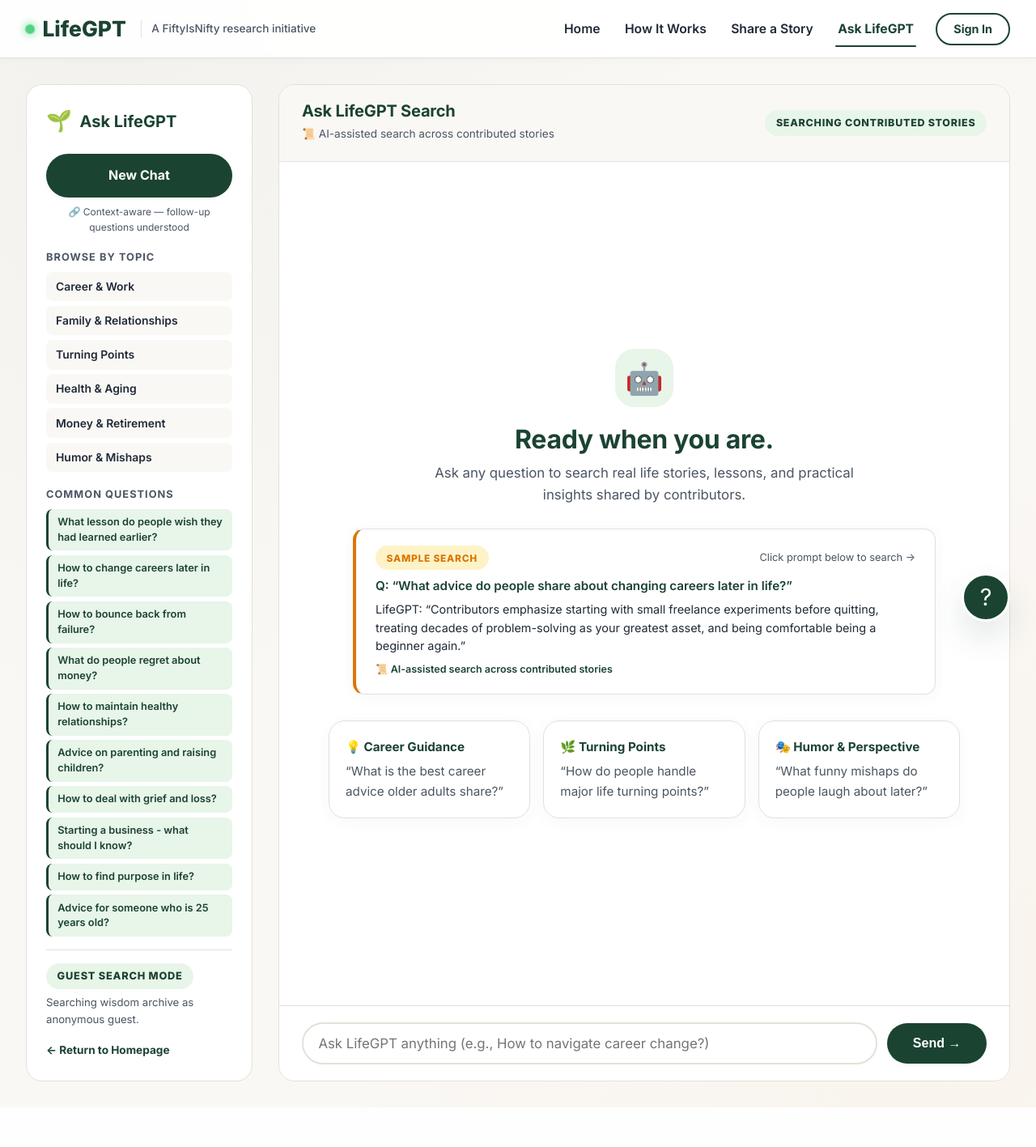
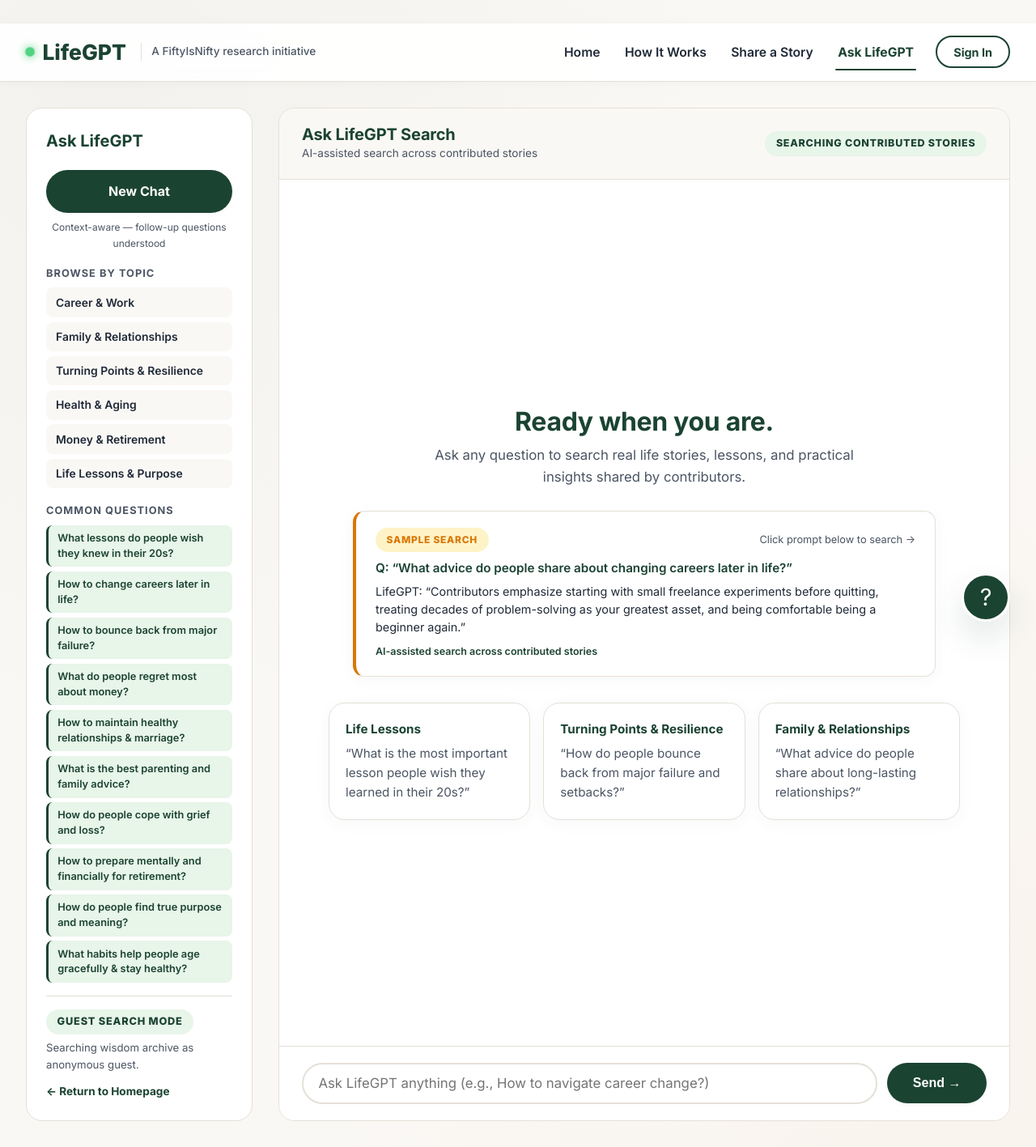
Before and after one commit to Vedika-Prashant-Chandratre/lifegpt, a PHP site: page /lifegpt/ask/ in a window 1280 px wide. Shown: the whole page at 81% size. Before the commit the page ends 1368 px from the top, so only its background shows below. Run offline with PHP 8.4, Linux system fonts and the light colour scheme.

Commit message:
feat: align sidebar topics and demo questions with RAG knowledge chunks for rich answers

```diff
--- a/ask/index.php
+++ b/ask/index.php
@@ -121,7 +121,7 @@
             <!-- Sidebar Header -->
             <div style="display: flex; align-items: center; justify-content: space-between; margin-bottom: 1.25rem;">
                 <div style="display: flex; align-items: center; gap: 0.6rem;">
-                    <span style="font-size: 1.6rem;"><span class="notranslate" translate="no">&#127793;</span></span><strong style="font-size: 1.25rem; color: var(--color-primary);">Ask LifeGPT</strong>
+                    <strong style="font-size: 1.25rem; color: var(--color-primary);">Ask LifeGPT</strong>
                 </div>
             </div>
 
@@ -129,35 +129,35 @@
                 New Chat
             </a>
             <p style="font-size:0.75rem; color:var(--color-text-muted); margin:-1rem 0 1.25rem; text-align:center;">
-                &#128279; Context-aware &mdash; follow-up questions understood
+                Context-aware &mdash; follow-up questions understood
             </p>
 
-            <!-- Explore Wisdom Topics -->
+            <!-- Explore Wisdom Topics (Derived from RAG database clusters) -->
             <div style="margin-bottom: 1.25rem;">
                 <h3 style="font-size: 0.8rem; text-transform: uppercase; letter-spacing: 0.08em; color: var(--color-text-muted); margin-bottom: 0.6rem;"><?php echo $t['ask_topics']; ?></h3>
                 <div style="display: flex; flex-direction: column; gap: 0.35rem;">
-                    <a href="javascript:void(0)" class="topic-q-link" data-question="What career advice do experienced people share about work and success?" onclick="window.askQuestion(this.getAttribute('data-question'))" style="font-size: 0.87rem; padding: 0.45rem 0.75rem; background: var(--color-bg-base); border-radius: var(--radius-sm); color: var(--color-text-main); text-decoration: none; cursor: pointer;">
+                    <a href="javascript:void(0)" class="topic-q-link" data-question="What career advice, work lessons, and insights on professional growth do experienced people share?" onclick="window.askQuestion(this.getAttribute('data-question'))" style="font-size: 0.87rem; padding: 0.45rem 0.75rem; background: var(--color-bg-base); border-radius: var(--radius-sm); color: var(--color-text-main); text-decoration: none; cursor: pointer;">
                         <?php echo $t['topic_career']; ?>
                     </a>
-                    <a href="javascript:void(0)" class="topic-q-link" data-question="What have people learned about maintaining healthy family relationships?" onclick="window.askQuestion(this.getAttribute('data-question'))" style="font-size: 0.87rem; padding: 0.45rem 0.75rem; background: var(--color-bg-base); border-radius: var(--radius-sm); color: var(--color-text-main); text-decoration: none; cursor: pointer;">
+                    <a href="javascript:void(0)" class="topic-q-link" data-question="What have people learned about maintaining healthy marriages, family bonds, and lasting friendships?" onclick="window.askQuestion(this.getAttribute('data-question'))" style="font-size: 0.87rem; padding: 0.45rem 0.75rem; background: var(--color-bg-base); border-radius: var(--radius-sm); color: var(--color-text-main); text-decoration: none; cursor: pointer;">
                         <?php echo $t['topic_family']; ?>
                     </a>
-                    <a href="javascript:void(0)" class="topic-q-link" data-question="How do people successfully navigate major life turning points and changes?" onclick="window.askQuestion(this.getAttribute('data-question'))" style="font-size: 0.87rem; padding: 0.45rem 0.75rem; background: var(--color-bg-base); border-radius: var(--radius-sm); color: var(--color-text-main); text-decoration: none; cursor: pointer;">
+                    <a href="javascript:void(0)" class="topic-q-link" data-question="How do people successfully navigate major life turning points, overcome adversity, and adapt to change?" onclick="window.askQuestion(this.getAttribute('data-question'))" style="font-size: 0.87rem; padding: 0.45rem 0.75rem; background: var(--color-bg-base); border-radius: var(--radius-sm); color: var(--color-text-main); text-decoration: none; cursor: pointer;">
                         <?php echo $t['topic_turning']; ?>
                     </a>
-                    <a href="javascript:void(0)" class="topic-q-link" data-question="What wisdom do people share about staying healthy and active as they age?" onclick="window.askQuestion(this.getAttribute('data-question'))" style="font-size: 0.87rem; padding: 0.45rem 0.75rem; background: var(--color-bg-base); border-radius: var(--radius-sm); color: var(--color-text-main); text-decoration: none; cursor: pointer;">
+                    <a href="javascript:void(0)" class="topic-q-link" data-question="What wisdom do older adults share about staying healthy, active, and mentally resilient as they age?" onclick="window.askQuestion(this.getAttribute('data-question'))" style="font-size: 0.87rem; padding: 0.45rem 0.75rem; background: var(--color-bg-base); border-radius: var(--radius-sm); color: var(--color-text-main); text-decoration: none; cursor: pointer;">
                         <?php echo $t['topic_health']; ?>
                     </a>
-                    <a href="javascript:void(0)" class="topic-q-link" data-question="What financial lessons and money advice do experienced people share?" onclick="window.askQuestion(this.getAttribute('data-question'))" style="font-size: 0.87rem; padding: 0.45rem 0.75rem; background: var(--color-bg-base); border-radius: var(--radius-sm); color: var(--color-text-main); text-decoration: none; cursor: pointer;">
+                    <a href="javascript:void(0)" class="topic-q-link" data-question="What financial lessons, saving strategies, and retirement advice do experienced people share?" onclick="window.askQuestion(this.getAttribute('data-question'))" style="font-size: 0.87rem; padding: 0.45rem 0.75rem; background: var(--color-bg-base); border-radius: var(--radius-sm); color: var(--color-text-main); text-decoration: none; cursor: pointer;">
                         <?php echo $t['topic_money']; ?>
                     </a>
-                    <a href="javascript:void(0)" class="topic-q-link" data-question="What funny life mishaps and humorous stories do people share?" onclick="window.askQuestion(this.getAttribute('data-question'))" style="font-size: 0.87rem; padding: 0.45rem 0.75rem; background: var(--color-bg-base); border-radius: var(--radius-sm); color: var(--color-text-main); text-decoration: none; cursor: pointer;">
-                        <?php echo $t['topic_humor']; ?>
+                    <a href="javascript:void(0)" class="topic-q-link" data-question="What are the most profound life lessons people wish they had learned earlier, and how do they find purpose?" onclick="window.askQuestion(this.getAttribute('data-question'))" style="font-size: 0.87rem; padding: 0.45rem 0.75rem; background: var(--color-bg-base); border-radius: var(--radius-sm); color: var(--color-text-main); text-decoration: none; cursor: pointer;">
+                        <?php echo $t['topic_purpose']; ?>
                     </a>
                 </div>
             </div>
 
-            <!-- Common Questions -->
+            <!-- Common Demo Questions -->
             <div style="margin-bottom: 1rem;">
                 <h3 style="font-size: 0.8rem; text-transform: uppercase; letter-spacing: 0.08em; color: var(--color-text-muted); margin-bottom: 0.6rem;"><?php echo $t['ask_common_q']; ?></h3>
                 <div style="display: flex; flex-direction: column; gap: 0.35rem;">
@@ -229,7 +229,7 @@
         <div class="ask-chat-header">
             <div>
                 <h2 style="font-size: 1.25rem; margin-bottom: 0;">Ask LifeGPT Search</h2>
-                <span class="text-sm" style="font-size: 0.85rem;"><span class="notranslate" translate="no">&#128220;</span> AI-assisted search across contributed stories</span>
+                <span class="text-sm" style="font-size: 0.85rem;">AI-assisted search across contributed stories</span>
             </div>
 
             <span class="step-badge notranslate" translate="no" style="background: var(--color-mint-bg); color: var(--color-primary); margin: 0;">Searching Contributed Stories</span>
@@ -240,14 +240,13 @@
             <?php if (empty($chatHistory)): ?>
                 <!-- Empty State -->
                 <div style="text-align: center; margin: auto 0; padding: 2rem;">
-                    <div style="width: 72px; height: 72px; background: var(--color-mint-bg); border-radius: 24px; display: inline-flex; align-items: center; justify-content: center; font-size: 2.4rem; margin-bottom: 1.25rem;"><span class="notranslate" translate="no">&#129302;</span></div>
                     <h2 style="font-size: 2rem; margin-bottom: 0.5rem; color: var(--color-primary);">Ready when you are.</h2>
                     <p class="text-sm" style="max-width: 520px; margin: 0 auto 1.75rem auto; font-size: 1.05rem;">
                         Ask any question to search real life stories, lessons, and practical insights shared by contributors.
                     </p>
 
                     <!-- Example Q&A Showcase Card -->
-                    <div class="card-hover" data-question="What advice do people share about changing careers later in life?" onclick="window.askQuestion(this.getAttribute('data-question'))" style="max-width: 720px; margin: 0 auto 2rem auto; text-align: left; background: #FFFFFF; border: 1px solid var(--color-border); border-left: 4px solid var(--color-amber); border-radius: var(--radius-md); padding: 1.25rem 1.5rem; box-shadow: var(--shadow-subtle); cursor: pointer;" title="Click to search this question">
+                    <div class="card-hover" data-question="What practical guidance do people share about changing careers, switching industries, or starting anew after 40?" onclick="window.askQuestion(this.getAttribute('data-question'))" style="max-width: 720px; margin: 0 auto 2rem auto; text-align: left; background: #FFFFFF; border: 1px solid var(--color-border); border-left: 4px solid var(--color-amber); border-radius: var(--radius-md); padding: 1.25rem 1.5rem; box-shadow: var(--shadow-subtle); cursor: pointer;" title="Click to search this question">
                         <div style="display: flex; align-items: center; justify-content: space-between; margin-bottom: 0.5rem;">
                             <span class="step-badge notranslate" translate="no" style="background: var(--color-amber-light); color: var(--color-amber); font-size: 0.75rem; margin-bottom: 0;">SAMPLE SEARCH</span>
                             <span class="text-sm" style="font-size: 0.8rem;">Click prompt below to search &rarr;</span>
@@ -259,25 +258,25 @@
                             LifeGPT: &ldquo;Contributors emphasize starting with small freelance experiments before quitting, treating decades of problem-solving as your greatest asset, and being comfortable being a beginner again.&rdquo;
                         </p>
                         <div class="notranslate" translate="no" style="font-size: 0.78rem; color: var(--color-primary); font-weight: 600;">
-                            <span class="notranslate" translate="no">&#128220;</span> AI-assisted search across contributed stories
+                            AI-assisted search across contributed stories
                         </div>
                     </div>
 
                     <!-- 3 Prompt Suggestion Cards -->
                     <div style="display: grid; grid-template-columns: repeat(auto-fit, minmax(220px, 1fr)); gap: 1rem; max-width: 780px; margin: 0 auto;">
-                        <div class="card card-hover" data-question="What is the best career advice older adults share?" onclick="window.askQuestion(this.getAttribute('data-question'))" style="cursor: pointer; text-align: left; padding: 1.25rem;">
-                            <strong style="font-size: 0.95rem; color: var(--color-primary); display: block; margin-bottom: 0.35rem;"><span class="notranslate" translate="no">&#128161;</span> Career Guidance</strong>
-                            <p class="text-sm" style="margin-bottom: 0;">&ldquo;What is the best career advice older adults share?&rdquo; </p>
+                        <div class="card card-hover" data-question="What is the most important life lesson older adults wish they had learned earlier in their twenties?" onclick="window.askQuestion(this.getAttribute('data-question'))" style="cursor: pointer; text-align: left; padding: 1.25rem;">
+                            <strong style="font-size: 0.95rem; color: var(--color-primary); display: block; margin-bottom: 0.35rem;">Life Lessons</strong>
+                            <p class="text-sm" style="margin-bottom: 0;">&ldquo;What is the most important lesson people wish they learned in their 20s?&rdquo;</p>
                         </div>
 
-                        <div class="card card-hover" data-question="How do people handle major life turning points?" onclick="window.askQuestion(this.getAttribute('data-question'))" style="cursor: pointer; text-align: left; padding: 1.25rem;">
-                            <strong style="font-size: 0.95rem; color: var(--color-primary); display: block; margin-bottom: 0.35rem;"><span class="notranslate" translate="no">&#127807;</span> Turning Points</strong>
-                            <p class="text-sm" style="margin-bottom: 0;">&ldquo;How do people handle major life turning points?&rdquo; </p>
+                        <div class="card card-hover" data-question="What stories and practical lessons do people share about recovering from career failure, financial collapse, or setbacks?" onclick="window.askQuestion(this.getAttribute('data-question'))" style="cursor: pointer; text-align: left; padding: 1.25rem;">
+                            <strong style="font-size: 0.95rem; color: var(--color-primary); display: block; margin-bottom: 0.35rem;">Turning Points &amp; Resilience</strong>
+                            <p class="text-sm" style="margin-bottom: 0;">&ldquo;How do people bounce back from major failure and setbacks?&rdquo;</p>
                         </div>
 
-                        <div class="card card-hover" data-question="What funny mishaps do people laugh about later?" onclick="window.askQuestion(this.getAttribute('data-question'))" style="cursor: pointer; text-align: left; padding: 1.25rem;">
-                            <strong style="font-size: 0.95rem; color: var(--color-primary); display: block; margin-bottom: 0.35rem;"><span class="notranslate" translate="no">&#127917;</span> Humor &amp; Perspective</strong>
-                            <p class="text-sm" style="margin-bottom: 0;">&ldquo;What funny mishaps do people laugh about later?&rdquo; </p>
+                        <div class="card card-hover" data-question="What advice do people share about maintaining healthy relationships, marriages, and resolving conflicts over the years?" onclick="window.askQuestion(this.getAttribute('data-question'))" style="cursor: pointer; text-align: left; padding: 1.25rem;">
+                            <strong style="font-size: 0.95rem; color: var(--color-primary); display: block; margin-bottom: 0.35rem;">Family &amp; Relationships</strong>
+                            <p class="text-sm" style="margin-bottom: 0;">&ldquo;What advice do people share about long-lasting relationships?&rdquo;</p>
                         </div>
                     </div>
                 </div>
@@ -292,7 +291,7 @@
                     <?php else: ?>
                         <div class="chat-bubble chat-bubble-ai" style="align-self: flex-start; max-width: 85%;">
                             <div class="chat-bubble-meta" style="display: flex; align-items: center; gap: 0.4rem;">
-                                <span class="notranslate" translate="no">&#129302;</span> <strong class="notranslate" translate="no">LifeGPT Host</strong> &bull; <span class="notranslate" translate="no"><?php echo $msg['time']; ?></span>
+                                <strong class="notranslate" translate="no">LifeGPT Host</strong> &bull; <span class="notranslate" translate="no"><?php echo $msg['time']; ?></span>
                             </div>
                             <p style="font-size: 1.05rem; line-height: 1.6; margin-bottom: 0.75rem;" class="<?php echo ($uiLang !== 'en') ? 'notranslate' : ''; ?>" translate="<?php echo ($uiLang !== 'en') ? 'no' : 'yes'; ?>"><?php echo nl2br(htmlspecialchars($msg['content'])); ?></p>
 
@@ -308,7 +307,7 @@
                             <div style="margin-top: 0.85rem; padding: 0.85rem 1rem; background: #f8fafc; border: 1px solid var(--color-border); border-radius: var(--radius-sm);">
                                 <div style="display: flex; align-items: center; justify-content: space-between; margin-bottom: 0.4rem; flex-wrap: wrap; gap: 0.5rem;">
                                     <div style="display: flex; align-items: center; gap: 0.4rem;">
-                                        <span class="notranslate" translate="no">&#127919;</span> <strong style="font-size: 0.88rem; color: var(--color-primary);"><span class="notranslate" translate="no">LifeGPT</span> Grounding Score:</strong>
+                                        <strong style="font-size: 0.88rem; color: var(--color-primary);"><span class="notranslate" translate="no">LifeGPT</span> Grounding Score:</strong>
                                         <span class="notranslate" translate="no" style="font-size: 0.82rem; font-weight: 700; padding: 0.15rem 0.55rem; border-radius: 999px; background: <?php echo htmlspecialchars($confBadge); ?>; color: <?php echo htmlspecialchars($confColor); ?>;">
                                             <?php echo $groundingScore; ?>% &bull; <?php echo htmlspecialchars($confLabel); ?>
                                         </span>
@@ -352,7 +351,7 @@
                             <?php endif; ?>
 
                             <div class="citation-tag notranslate" translate="no">
-                                <span class="notranslate" translate="no">&#128220;</span> AI-assisted search across contributed stories
+                                AI-assisted search across contributed stories
                             </div>
 
                         </div>
--- a/includes/i18n.php
+++ b/includes/i18n.php
@@ -16,34 +16,41 @@
             'ask_placeholder' => 'Ask anything (e.g. How to navigate a career change?)',
             'ask_send' => 'Send', 'ask_new_chat' => 'New Chat',
             'ask_topics' => 'Browse by Topic', 'ask_common_q' => 'Common Questions',
-            'topic_career' => 'Career &amp; Work', 'topic_family' => 'Family &amp; Relationships',
-            'topic_turning' => 'Turning Points', 'topic_health' => 'Health &amp; Aging',
-            'topic_money' => 'Money &amp; Retirement', 'topic_humor' => 'Humor &amp; Mishaps',
+            'topic_career' => 'Career &amp; Work',
+            'topic_family' => 'Family &amp; Relationships',
+            'topic_turning' => 'Turning Points &amp; Resilience',
+            'topic_health' => 'Health &amp; Aging',
+            'topic_money' => 'Money &amp; Retirement',
+            'topic_purpose' => 'Life Lessons &amp; Purpose',
             'accuracy_label' => 'Answer Accuracy', 'accuracy_high' => 'High Relevance',
             'accuracy_medium' => 'Moderate Relevance', 'accuracy_low' => 'Low Relevance',
             'sourced_from' => 'AI-assisted search across contributed stories',
             'ready_title' => 'Ready when you are.', 'guest_mode' => 'GUEST SEARCH MODE',
             'no_account' => 'No account or login required.', 'return_home' => '&larr; Return to Homepage',
-            'q1' => 'What lesson do people wish they had learned earlier?',
+
+            // Demo Questions (Derived from high-grounding RAG knowledge chunks)
+            'q1' => 'What lessons do people wish they knew in their 20s?',
             'q2' => 'How to change careers later in life?',
-            'q3' => 'How to bounce back from failure?',
-            'q4' => 'What do people regret about money?',
-            'q5' => 'How to maintain healthy relationships?',
-            'q6' => 'Advice on parenting and raising children?',
-            'q7' => 'How to deal with grief and loss?',
-            'q8' => 'Starting a business - what should I know?',
-            'q9' => 'How to find purpose in life?',
-            'q10' => 'Advice for someone who is 25 years old?',
-            'q1_full' => 'What is the most important lesson older people wish they had learned earlier in life?',
-            'q2_full' => 'How do people successfully change careers later in life?',
-            'q3_full' => 'What advice do people give about handling failure and bouncing back stronger?',
-            'q4_full' => 'What do people regret most about money and savings from their younger years?',
-            'q5_full' => 'How do people maintain healthy relationships and marriages over long periods?',
-            'q6_full' => 'What wisdom do experienced people share about raising children and parenting?',
-            'q7_full' => 'How do people cope with grief and the loss of a loved one?',
-            'q8_full' => 'What advice do people give about starting a business or becoming an entrepreneur?',
-            'q9_full' => 'How did people find purpose and meaning later in their life?',
-            'q10_full' => 'What life advice would experienced people give to a 25-year-old today?',
+            'q3' => 'How to bounce back from major failure?',
+            'q4' => 'What do people regret most about money?',
+            'q5' => 'How to maintain healthy relationships & marriage?',
+            'q6' => 'What is the best parenting and family advice?',
+            'q7' => 'How do people cope with grief and loss?',
+            'q8' => 'How to prepare mentally and financially for retirement?',
+            'q9' => 'How do people find true purpose and meaning?',
+            'q10' => 'What habits help people age gracefully & stay healthy?',
+
+            // Full Queries sent to RAG pipeline on click
+            'q1_full' => 'What is the most important life lesson older adults wish they had learned earlier in their twenties?',
+            'q2_full' => 'What practical guidance do people share about changing careers, switching industries, or starting anew after 40?',
+            'q3_full' => 'What stories and practical lessons do people share about recovering from career failure, financial collapse, or setbacks?',
+            'q4_full' => 'What are the biggest financial regrets people have, and what money habits do they recommend for long-term security?',
+            'q5_full' => 'What advice do people share about maintaining healthy relationships, marriages, and resolving conflicts over the years?',
+            'q6_full' => 'What wisdom and practical advice do experienced parents share about raising children and supporting family?',
+            'q7_full' => 'What wisdom helps people navigate grief, bereavement, and finding strength after losing someone close?',
+            'q8_full' => 'What advice do retirees give about transitioning into retirement, managing money, and staying active and fulfilled?',
+            'q9_full' => 'How did experienced contributors find purpose, fulfillment, and peace of mind as they grew older?',
+            'q10_full' => 'What daily habits, lifestyle choices, and mindset shifts do older adults recommend for physical wellness and healthy aging?',
         ],
     ];
     return $strings['en'];
```
Also changed, not shown: scripts/check_topics_schema.php (added, +12 -0 lines), scripts/find_best_demo_questions.php (added, +109 -0 lines), scripts/inspect_rag_data.php (added, +43 -0 lines), scripts/test_demo_questions.php (added, +45 -0 lines), scripts/verify_final_demo_rag.php (added, +32 -0 lines).
